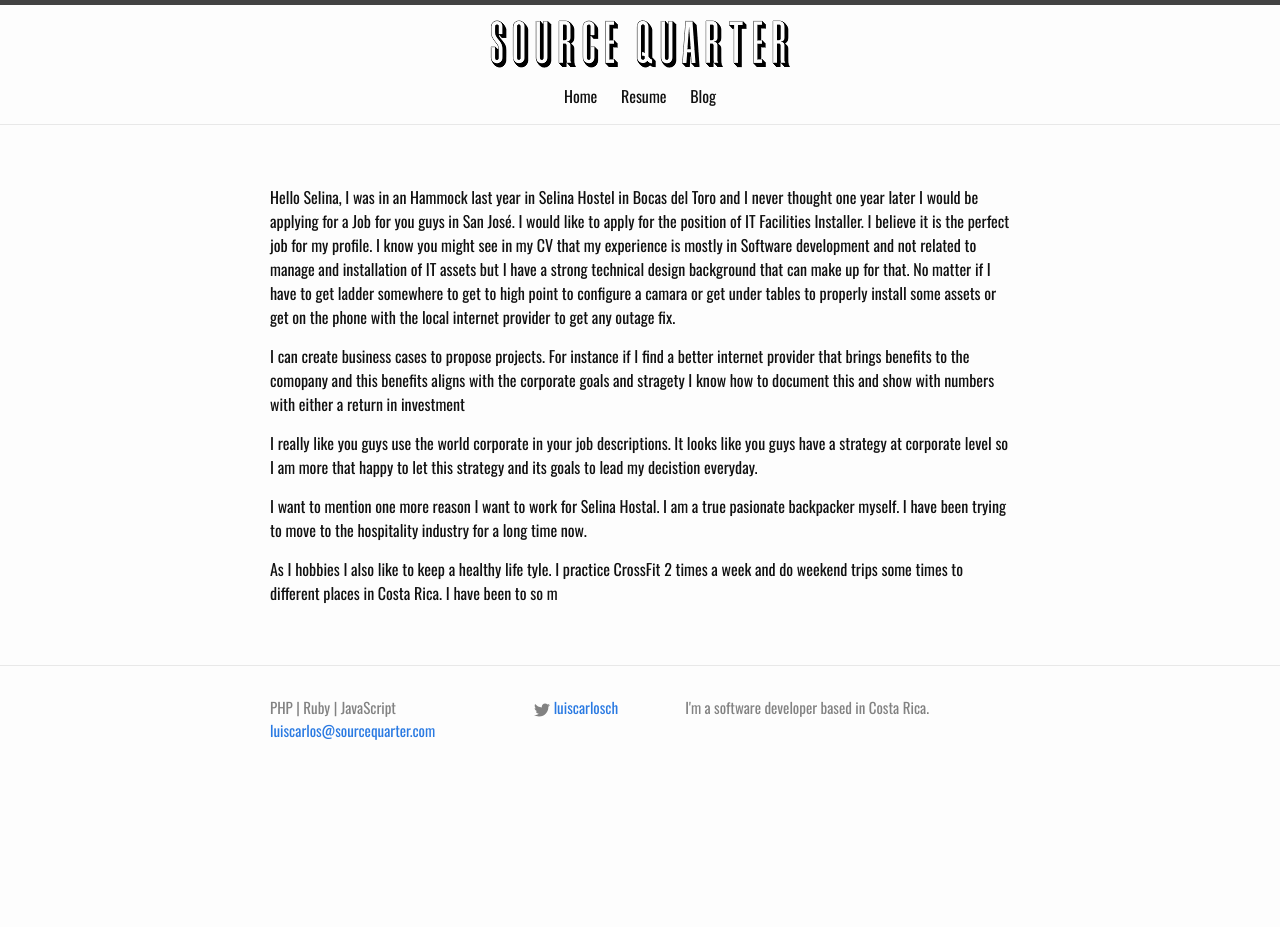
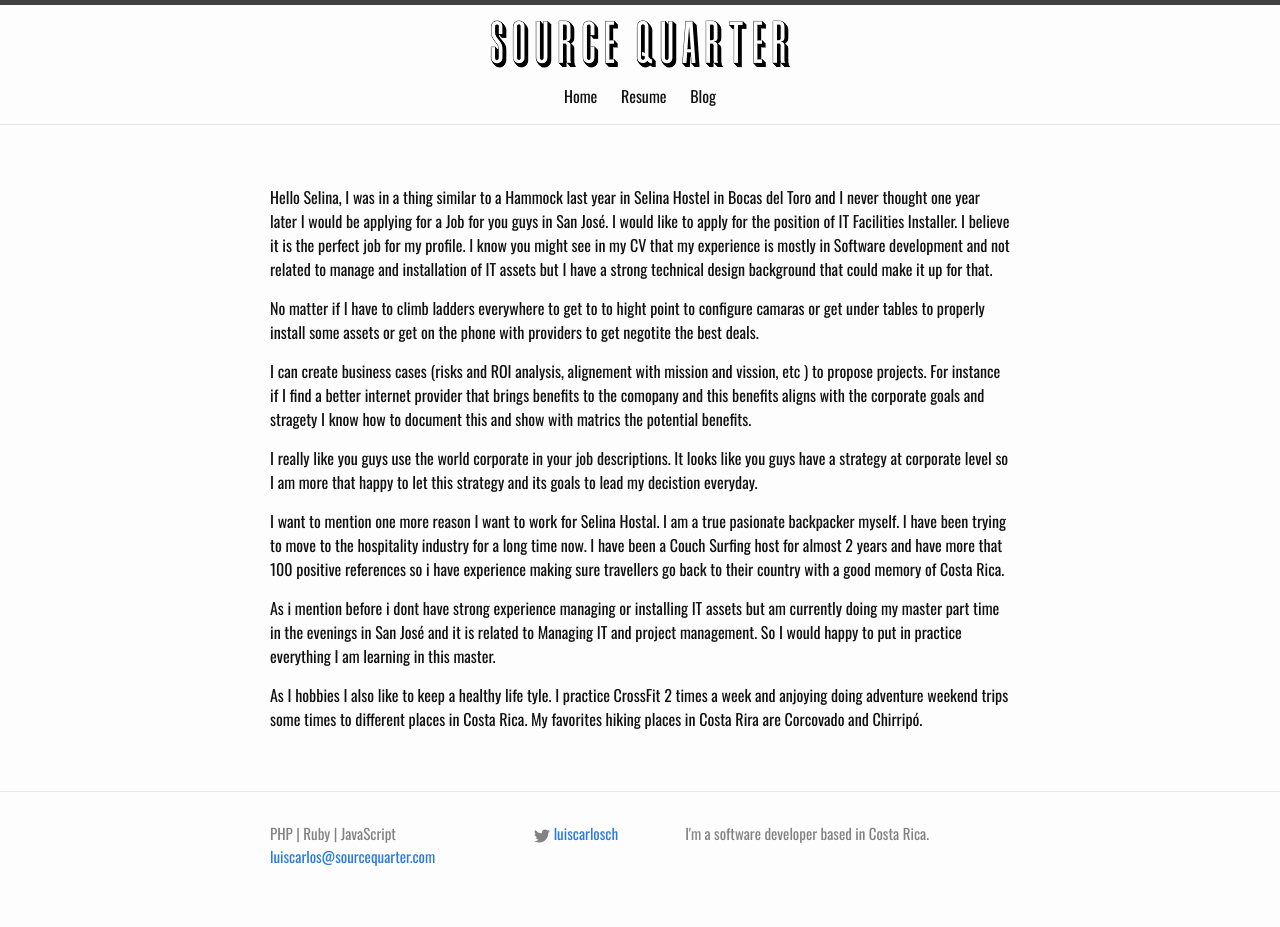
Before and after one commit to lucachaco/sourcequarter-lander, a Jekyll site: the page built from selina.md, in a window 1280 px wide. Built offline with Jekyll 4.4.1, drawn with Linux system fonts in a browser that asks for light colours; our own code applies the rules of GitHub Pages for plain Markdown files; before the commit the page ends 900 px from its top, so only the background shows below that.

Commit message:
Update selina.md

```diff
--- a/selina.md
+++ b/selina.md
@@ -1,13 +1,16 @@
 Hello Selina,
-I was in an Hammock last year in Selina Hostel in Bocas del Toro and I never thought one year later I would be applying for a Job for you guys in San José.
+I was in a thing similar to a Hammock last year in Selina Hostel in Bocas del Toro and I never thought one year later I would be applying for a Job for you guys in San José.
 I would like to apply for the position of IT Facilities Installer. I believe it is the perfect job for my profile.
-I know you might see in my CV that my experience is mostly in Software development and not related to manage and installation of IT assets but I have a strong technical design background that can make up for that.
-No matter if I have to get ladder somewhere to get to high point to configure a camara or get under tables to properly install some assets or get on the phone with the local internet provider to get any outage fix.
+I know you might see in my CV that my experience is mostly in Software development and not related to manage and installation of IT assets but I have a strong technical design background that could make it up for that.
 
-I can create business cases to propose projects. For instance if I find a better internet provider that brings benefits to the comopany and this benefits aligns with the corporate goals and stragety I know how to document this and show with numbers with either a return in investment
+No matter if I have to climb ladders everywhere to get to to hight point to configure camaras or get under tables to properly install some assets or get on the phone with providers to get negotite the best deals.
+
+I can create business cases (risks and ROI analysis, alignement with mission and vission, etc ) to propose projects. For instance if I find a better internet provider that brings benefits to the comopany and this benefits aligns with the corporate goals and stragety I know how to document this and show with matrics the potential benefits.
 
 I really like you guys use the world corporate in your job descriptions. It looks like you guys have a strategy at corporate level so I am more that happy to let this strategy and its goals to lead my decistion everyday.
 
-I want to mention one more reason I want to work for Selina Hostal. I am a true pasionate backpacker myself. I have been trying to move to the hospitality industry for a long time now.
+I want to mention one more reason I want to work for Selina Hostal. I am a true pasionate backpacker myself. I have been trying to move to the hospitality industry for a long time now. I have been a Couch Surfing host for almost 2 years and have more that 100 positive references so i have experience making sure travellers go back to their country with a good memory of Costa Rica.
 
-As I hobbies I also like to keep a healthy life tyle. I practice CrossFit 2 times a week and do weekend trips some times to different places in Costa Rica. I have been to so m
+As i mention before i dont have strong experience managing or installing IT assets but am currently doing my master part time in the evenings in San José and it is related to Managing IT and project management. So I would happy to put in practice everything I am learning in this master.
+
+As I hobbies I also like to keep a healthy life tyle. I practice CrossFit 2 times a week and anjoying doing adventure weekend trips some times to different places in Costa Rica. My favorites hiking places in Costa Rira are Corcovado and Chirripó.
```
